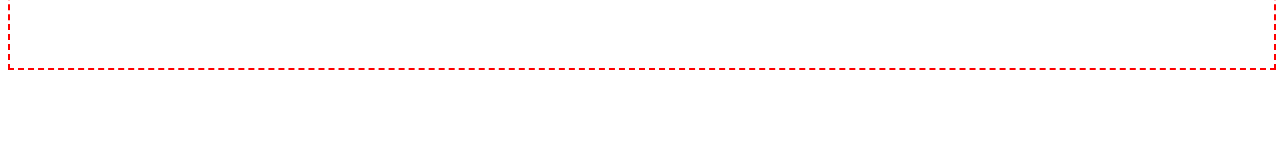
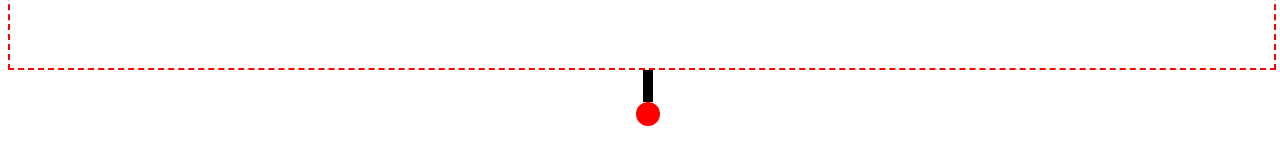
Before and after one commit to AlexSweeney/animated-timeline, a React (Create React App) app: page / in a window 1280 px wide. Shown: the part 742-906 px from the top of the page. Built offline with nearby package versions, Linux system fonts and the light colour scheme.

Commit message:
Dot - added types

```diff
--- a/src/components/Dot/parts/Dot.tsx
+++ b/src/components/Dot/parts/Dot.tsx
@@ -2,33 +2,33 @@ import React, {useEffect, useState} from 'react';
 import { triggerOnTransitionEnd, callAtSameTime } from './../../../utils/utils';
 import '../styles/Node.scss';
 import { v4 as uuid } from 'uuid';
-import {InfoBoxPosition } from './../utils/Dot.consts';
+import { InfoBoxPosition } from './../utils/Dot.consts';
 
 export interface NodeProps {
-  setIds: (param: string[]) => string,
+  addId: (param: string) => void,
   isAnimating: boolean,
   animateId: string,
-  iterateAnimation: Function,
-  infoBoxPosition: InfoBoxPosition,
+  nextAnimation: Function,
+  infoBoxPosition?: InfoBoxPosition,
 }
 
-const Node = ({
-  setIds,
+const Dot = ({
+  addId,
   isAnimating,
   animateId,
-  iterateAnimation,
+  nextAnimation,
   infoBoxPosition = InfoBoxPosition.Left,
 }: NodeProps) => {
   // ==== ids
-  const [idNum] = useState(uuid());
-  const [lineId] = useState(`line-${idNum}`);
-  const [dotId] = useState(`dot-${idNum}`);
-  const [infoBoxId] = useState(`infoBox-${idNum}`);
+  const [idNum] = useState<string>(uuid());
+  const [lineId] = useState<string>(`line-${idNum}`);
+  const [dotId] = useState<string>(`dot-${idNum}`);
+  const [infoBoxId] = useState<string>(`infoBox-${idNum}`);
   // === classes
-  const [lineHeightClass, setLineHeightClass] = useState('line--closed');
-  const [dotVisibileClass, setDotVisibleClass] = useState('dot--hide');
-  const [infoBoxVisibleClass, setInfoBoxVisibleClass] = useState('infoBox--hide');
-  const [infoBoxPositionClass] = useState(`infoBox--${infoBoxPosition}`);
+  const [lineHeightClass, setLineHeightClass] = useState<string>('line--closed');
+  const [dotVisibileClass, setDotVisibleClass] = useState<string>('dot--hide');
+  const [infoBoxVisibleClass, setInfoBoxVisibleClass] = useState<string>('infoBox--hide');
+  const [infoBoxPositionClass] = useState<string>(`infoBox--${infoBoxPosition}`);
 
   // === event handlers
   const onRender = () => {
@@ -39,7 +39,7 @@ const Node = ({
   const animate = () => {
     callAtSameTime(openLine, showDot)
       .then(showInfoBox)
-      .then(iterateAnimation)
+      .then(() => nextAnimation())
   }
 
   // === utils
@@ -94,4 +94,4 @@ const Node = ({
   )
 }
 
-export default Node;
+export default Dot;
--- a/src/components/Timeline/parts/Timeline.tsx
+++ b/src/components/Timeline/parts/Timeline.tsx
@@ -2,6 +2,7 @@ import React, { useEffect, useState } from 'react';
 import Dot from './../../Dot/parts/Dot';
 import './../styles/Timeline.scss';
 import { v4 as uuid } from 'uuid';
+import { InfoBoxPosition } from '../../Dot/utils/Dot.consts';
 
 const Timeline = () => {
   // === id
@@ -11,7 +12,7 @@ const Timeline = () => {
   const [ids, setIds] = useState<string[]>([]);
   const [currentIndex, setCurrentIndex] = useState<number>(0);
   const [isAnimating, setIsAnimating] = useState<boolean>(false);
-  const [animateId, setAnimateId] = useState<string>();
+  const [animateId, setAnimateId] = useState<string>('');
 
   // === event handlers
   const onRender = () => {
@@ -37,7 +38,7 @@ const Timeline = () => {
     setIds(ids => [...ids, id])
   }
 
-  const iterateAnimation = () => {
+  const nextAnimation = () => {
     const newIndex: number = currentIndex + 1;
 
     if(newIndex < ids.length) {
@@ -61,15 +62,45 @@ const Timeline = () => {
   return (
     <>
       <div className="root" id={timelineId}>
-        {/* <Node setIds={setIds} isAnimating={isAnimating} animateId={animateId} iterateAnimation={iterateAnimation}/>
-        <Node setIds={setIds} infoBoxPosition="right" isAnimating={isAnimating} animateId={animateId} iterateAnimation={iterateAnimation}/>
-        <Node setIds={setIds} isAnimating={isAnimating} animateId={animateId} iterateAnimation={iterateAnimation}/>
-        <Node setIds={setIds} infoBoxPosition="right" isAnimating={isAnimating} animateId={animateId} iterateAnimation={iterateAnimation}/>
-        <Node setIds={setIds} isAnimating={isAnimating} animateId={animateId} iterateAnimation={iterateAnimation}/>
-        <Node setIds={setIds} infoBoxPosition="right" isAnimating={isAnimating} animateId={animateId} iterateAnimation={iterateAnimation}/>
-        <Node setIds={setIds} isAnimating={isAnimating} animateId={animateId} iterateAnimation={iterateAnimation}/>
-        <Node setIds={setIds} infoBoxPosition="right" isAnimating={isAnimating} animateId={animateId} iterateAnimation={iterateAnimation}/>
-        <Node setIds={setIds} isAnimating={isAnimating} animateId={animateId} iterateAnimation={iterateAnimation}/>  */}
+        <Dot
+          addId={addId}
+          isAnimating={isAnimating}
+          animateId={animateId}
+          nextAnimation={nextAnimation}
+        />
+        <Dot
+          addId={addId}
+          isAnimating={isAnimating}
+          animateId={animateId}
+          nextAnimation={nextAnimation}
+          infoBoxPosition={InfoBoxPosition.Right}
+        />
+        <Dot
+          addId={addId}
+          isAnimating={isAnimating}
+          animateId={animateId}
+          nextAnimation={nextAnimation}
+        />
+        <Dot
+          addId={addId}
+          isAnimating={isAnimating}
+          animateId={animateId}
+          nextAnimation={nextAnimation}
+          infoBoxPosition={InfoBoxPosition.Right}
+        />
+        <Dot
+          addId={addId}
+          isAnimating={isAnimating}
+          animateId={animateId}
+          nextAnimation={nextAnimation}
+        />
+        <Dot
+          addId={addId}
+          isAnimating={isAnimating}
+          animateId={animateId}
+          nextAnimation={nextAnimation}
+          infoBoxPosition={InfoBoxPosition.Right}
+        />
       </div>
     </>
   )
```
